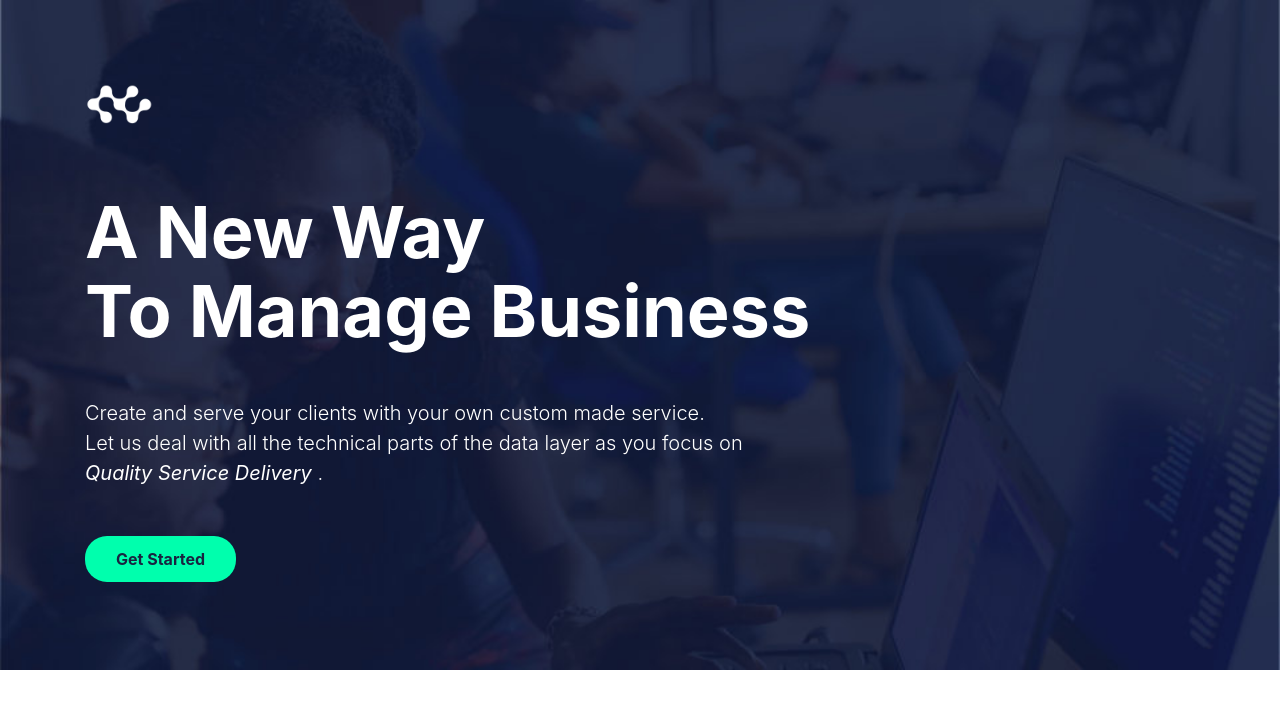
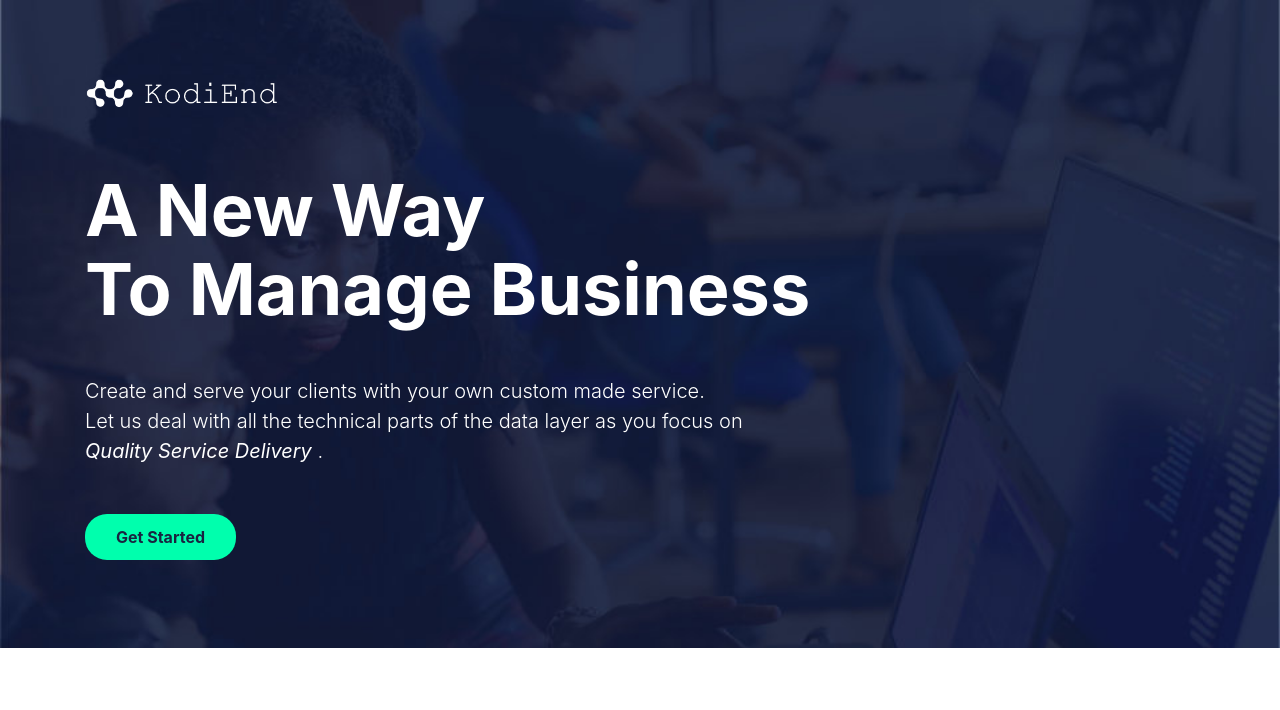
Before and after one commit to nascal3/kodipoint-API, a Node server app: page / in a window 1280 px wide. Shown: the top 710 px of the page. Run offline with Node 20, Linux system fonts and the light colour scheme; some libraries are stand-ins or nearby versions.

Commit message:
changed edited header logo and styling

```diff
--- a/public/css/custom.css
+++ b/public/css/custom.css
@@ -74,7 +74,7 @@ button {
 }
 
 #banner header img {
-    max-width: 80px;
+    max-width: 120%;
 }
 
 /********** feature (skew background) **********/
```
Also changed, not shown: public/img/logo.png.
